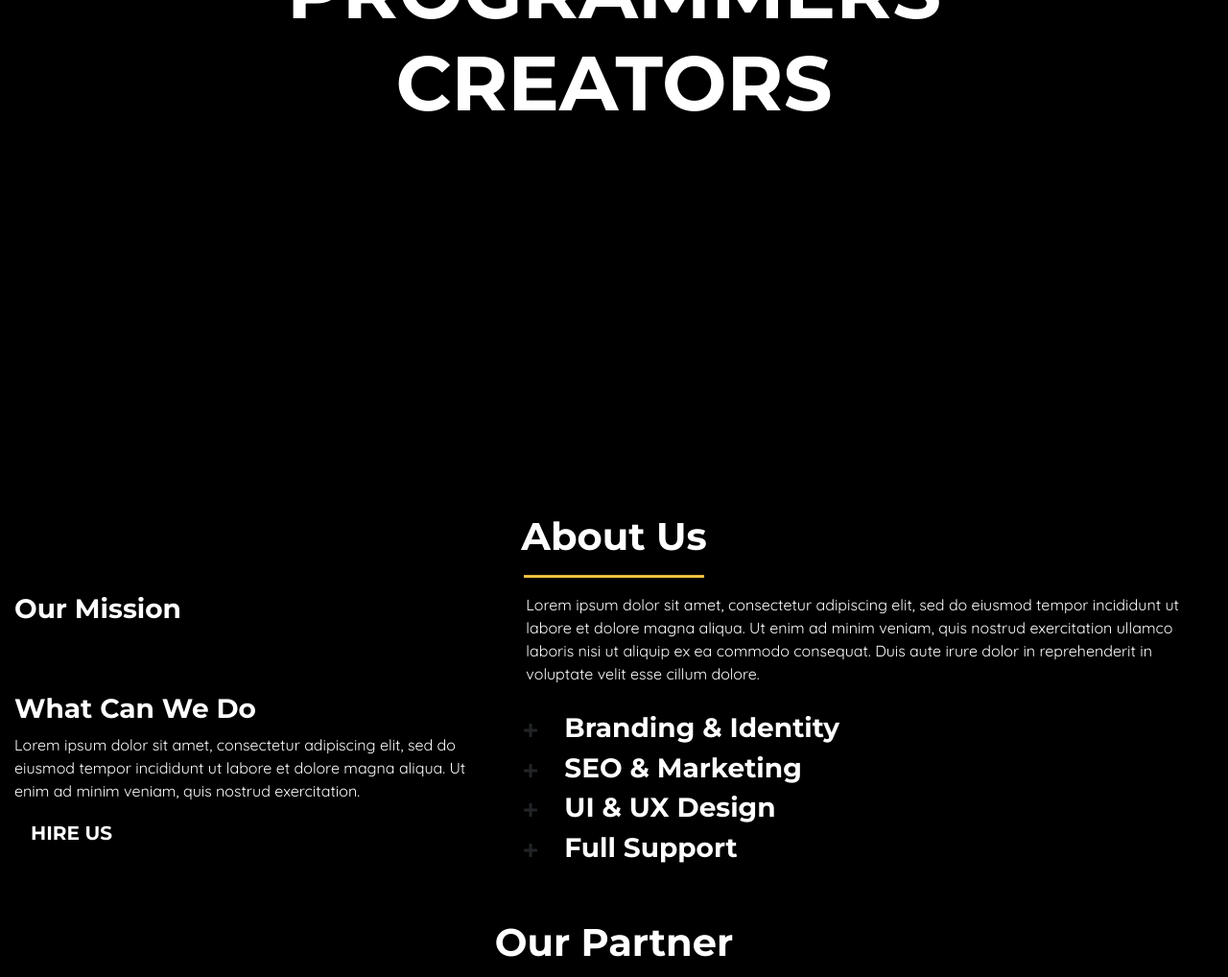
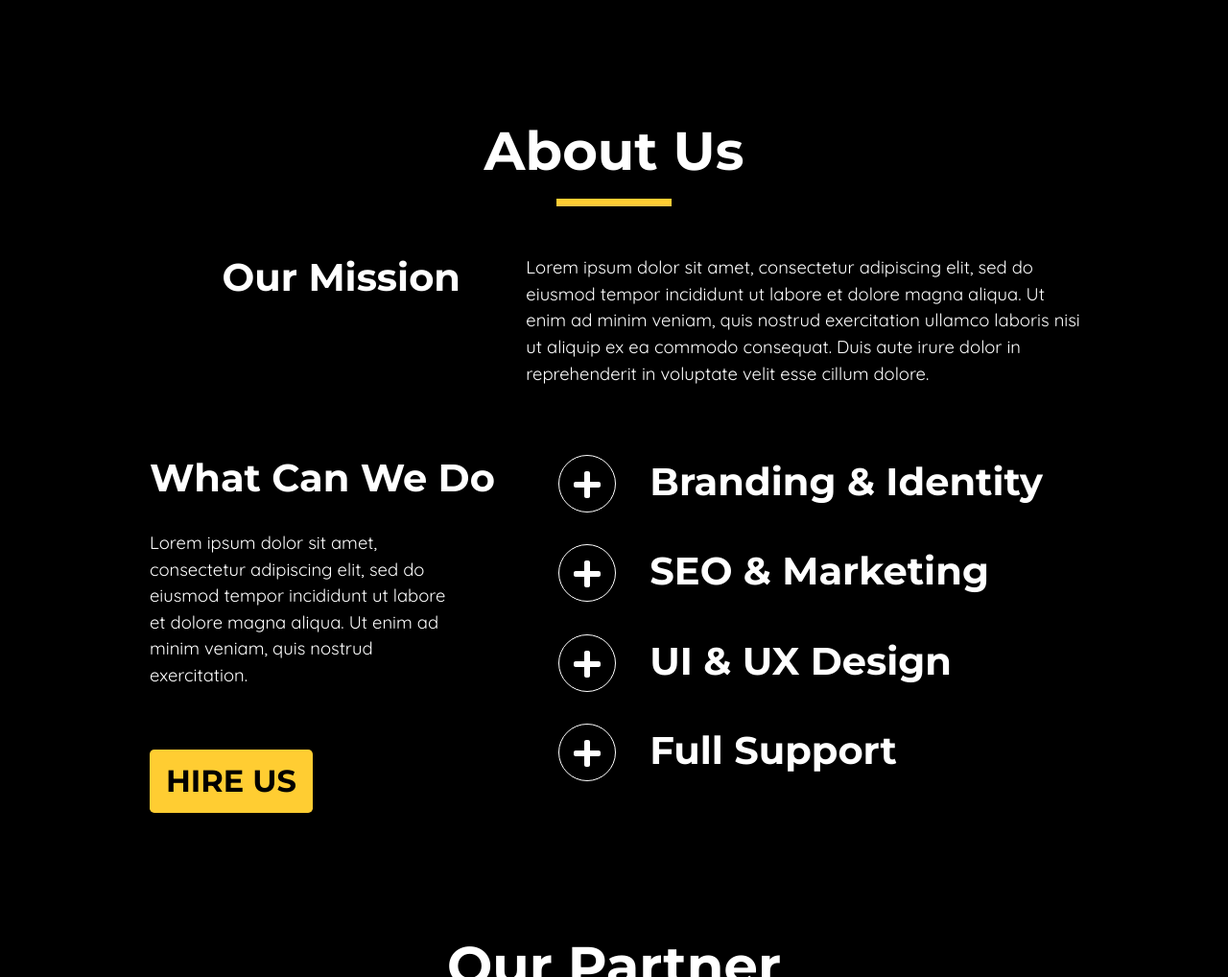
Before and after one commit to ChimCollective/chim-collective-website, a PHP site: page /Chim-collective/index.html in a window 1280 px wide; the page is wider, and only the part inside the window is pictured. Shown: the part 801-1819 px from the top of that part at 96% size. Run offline with PHP 8.4, Linux system fonts and the light colour scheme; some libraries are stand-ins or nearby versions.

Commit message:
Update style.css

```diff
--- a/Chim-collective/css/style.css
+++ b/Chim-collective/css/style.css
@@ -11,13 +11,33 @@
   font-weight: 700;
 }
 
-/* Header Bar Section */
+.heading-big {
+  font-size: 3.5rem;
+}
+
+.heading-hr {
+  border-color: #ffcd32;
+  border-style: none;
+  border-top-style: solid;
+  border-width: 6px;
+  width: 120px;
+  margin-bottom: 4%;
+}
+
+/* ===== Header Bar Section ===== */
+/* For Script */
+.nav-toggler-black-navbar {
+  background: rgba(0, 0, 0, 1) !important;
+  transition: fadeIn
+}
+
 .navbar-custom-color {
   background-color: #ffffff;
-  background: rgba(255, 255, 255, 0);
+  background: rgba(0, 0, 0, 0);
 }
 
 .navbar {
+  padding: 0;
   -webkit-transition: all 0.6s ease;
   -moz-transition: all 0.6s ease;
   -o-transition: all 0.6s ease;
@@ -44,24 +64,21 @@
 }
 
 .contact-info {
+  color: #000000;
   font-size: .6rem;
   line-height: .5;
   position: absolute;
-  right: 280px;
+  right: 230px;
   text-align: right;
   top: 55px;
 }
 
-.contact-info:hover {
-  cursor: pointer;
-  color: #ffcd32;
-}
-
-.contact-btn {
+.hire-btn {
+  color: #000000;
   background-color: #ffcd32;
 }
 
-.contact-btn:hover {
+.hire-btn:hover {
   background-color: #000000;
   color: #ffcd32;
 }
@@ -117,36 +140,183 @@
   font-size: 5rem;
 }
 
-/* About Section */
-#about {
-  margin-bottom: 50px;
+/* Animation word rotating */
+.animate-career-heading {
+  font-size: 5rem;
+  display: block;
+  position:relative;
+
 }
 
-.about-heading {
-  font-size: 3.5rem;
+.animate-career-heading span{
+  animation:  fadeEffect 15s linear infinite 0s;
+  -ms-animation:   fadeEffect 15s linear infinite 0s;
+  -webkit-animation:   fadeEffect 15s linear infinite 0s;
+  color: #FFCD32;
+  opacity: 0;
+  overflow: hidden;
+  position: absolute;
+  width: 100%;
+  margin-left: -50%;
 }
 
-.about-img {
-  padding-top: 90px;
-  padding-left: 83px;
+.animate-career-heading span:nth-child(2){
+	animation-delay: 3s;
+	-ms-animation-delay: 3s;
+	-webkit-animation-delay: 3s;
+}
+.animate-career-heading span:nth-child(3){
+	animation-delay: 6s;
+	-ms-animation-delay: 6s;
+	-webkit-animation-delay: 6s;
+}
+.animate-career-heading span:nth-child(4){
+	animation-delay: 9s;
+	-ms-animation-delay: 9s;
+	-webkit-animation-delay: 9s;
+}
+.animate-career-heading span:nth-child(5){
+	animation-delay: 12s;
+	-ms-animation-delay: 12s;
+	-webkit-animation-delay: 12s;
 }
 
-.btn-lg {
-  border-radius: 30px;
-  margin-right: 20px;
-  float: left;
+@-moz-keyframes fadeEffect{
+	0% { opacity: 0; }
+	5% { opacity: 1; -moz-transform: translateY(0px); }
+	10% { opacity: 1; -moz-transform: translateY(0px); }
+	20% { opacity: 0; -moz-transform: translateY(0px); }
+	30% { opacity: 0; -moz-transform: translateY(0px); }
+	80% { opacity: 0; }
+	100% { opacity: 0; }
+}
+@-webkit-keyframes fadeEffect{
+	0% { opacity: 0; }
+	5% { opacity: 1; -webkit-transform: translateY(0px); }
+	10% { opacity: 1; -webkit-transform: translateY(0px); }
+	20% { opacity: 0; -webkit-transform: translateY(0px); }
+	30% { opacity: 0; -webkit-transform: translateY(0px); }
+	80% { opacity: 0; }
+	100% { opacity: 0; }
+}
+@-ms-keyframes fadeEffect{
+	0% { opacity: 0; }
+	5% { opacity: 1; -ms-transform: translateY(0px); }
+	10% { opacity: 1; -ms-transform: translateY(0px); }
+	20% { opacity: 0; -ms-transform: translateY(0px); }
+	30% { opacity: 0; -ms-transform: translateY(0px); }
+	80% { opacity: 0; }
+	100% { opacity: 0; }
+}
+/* Animation Word Rotating End */
+
+/* ===== About Section ===== */
+#about {
+  margin-bottom: 10%;
+}
+
+.mission-box {
+  margin-bottom: 5%;
+}
+
+.mission-head-box{
+  position: relative;
+}
+
+.mission-head {
+  font-size: 2.5rem;
+  position: absolute;
+  right: 10%;
+}
+
+.mission-desc-box {
+  font-size: 1.15rem;
+  padding-right: 12%;
+}
+
+.wedo-box {
+  position: static;
+}
+
+.wedo-head {
+  margin-left: 28%;
+  font-size: 2.5rem;
+  margin-bottom: 6%;
+}
+
+.wedo-desc-box {
+  margin-left: 28%;
+  padding-right: 10%;
+  font-size: 1.15rem;
+  margin-bottom: 11%;
+}
+
+.wedo-box .hire-btn {
+  margin-left: 28%;
+  font-size: 2rem;
+}
+
+.bullet-box {
+  margin-bottom: 5%;
 }
 
 .about-bullet-container {
   text-align: left;
-  padding-top: 20px;
+  padding-left: 5%;
 }
 
-.about-bullet {
-  padding: 40px;
+.btn-xl {
+  color: #ffffff;
+  font-weight: 700;
+  font-size: 2rem;
+  height: 60px;
+  width: 60px;
+  border: 1px solid;
+  border-color: #ffffff;
+  border-radius: 40px;
+  margin-right: 20px;
+  transition: all .6s ease-in-out;
 }
 
-/* Works */
+.btn-xl:hover {
+  background-color: #ffcd32;
+  border: #000000;
+}
+
+.btn-xl-rotate {
+  color: #000000;
+  background-color: #ffcd32;
+  transform: rotate(90deg);
+}
+
+.about-bullet-head {
+  font-size: 2.5rem;
+  padding-top: .7%;
+}
+
+.collapse-desc-box {
+  padding: 0 12% 0% 82px;
+  background-color: rgba(0, 0, 0, 0);
+  background-clip: border-box;
+  border: none;
+  border-radius: 0;
+}
+
+/* ===== Partner ===== */
+#partner {
+  margin-bottom: 10%;
+}
+.partner-logo img{
+  height: 60%;
+  width: 60%;
+  border-radius: 100%;
+}
+
+#partner .row {
+  text-align: center;
+}
+
+/* ===== Works ===== */
 #works {
   padding-left: 50px;
   padding-right: 70px;
```
Also changed, not shown: other parts of Chim-collective/css/style.css (+14 -90 lines).
